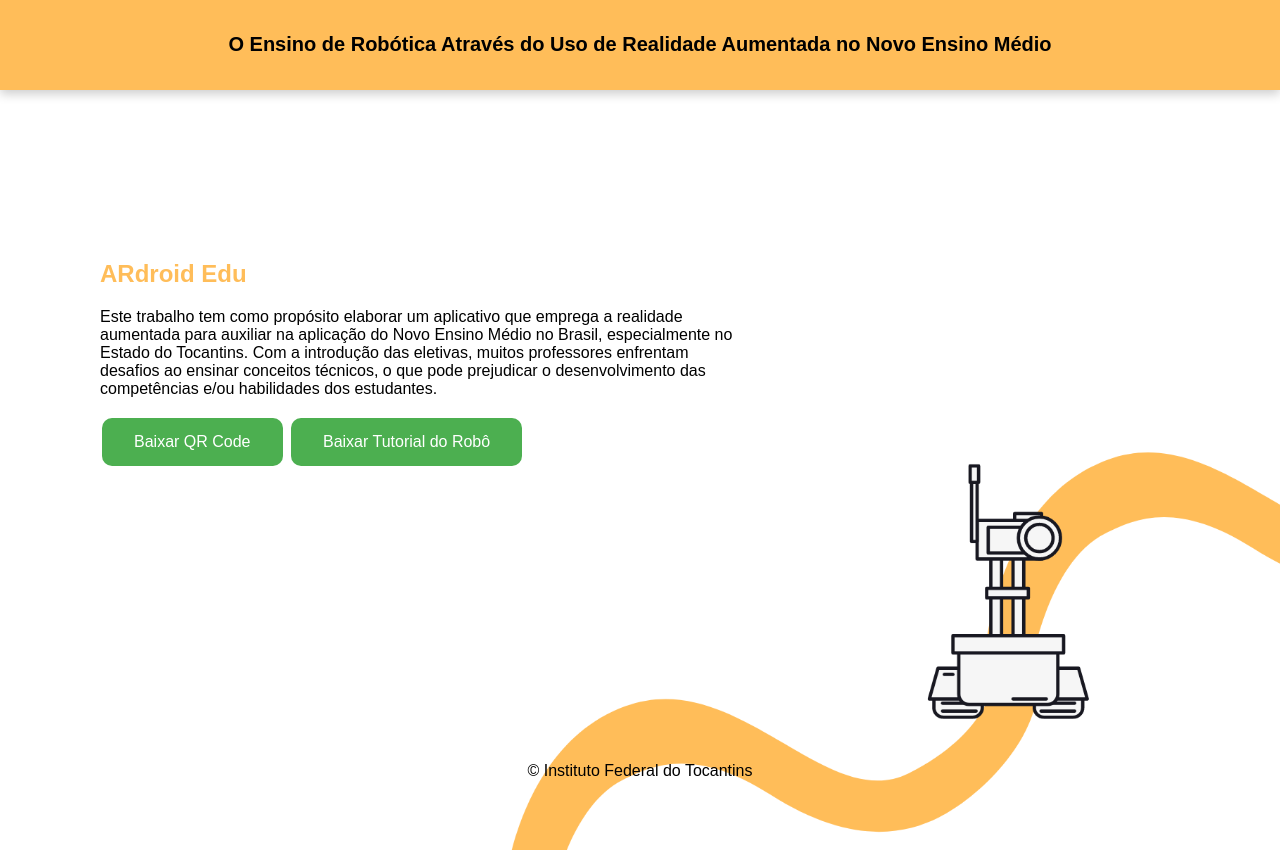
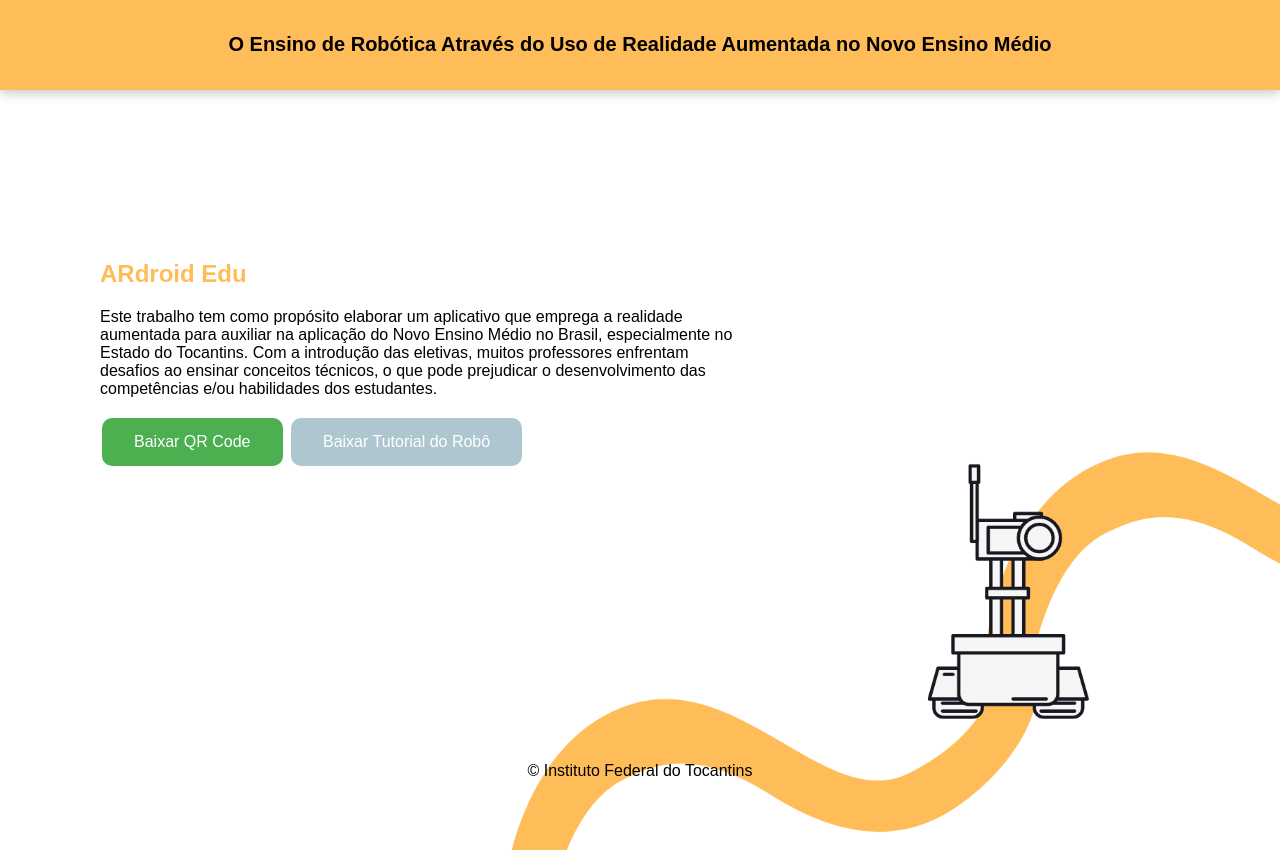
Before and after one commit to cristovaoliberato/siteprojetopesquisa, a plain HTML site: page index.html in a window 1280 px wide. Drawn offline with Linux system fonts and the light colour scheme.

Commit message:
Update index.html

```diff
--- a/index.html
+++ b/index.html
@@ -62,6 +62,12 @@
         button:hover {
             background-color: #45a049;
         }
+        .tutorialButton {
+            background-color: #AEC6CF;
+        }
+        .tutorialButton:hover {
+            background-color: #94A8B0;
+        }
         footer {
             color: #000000;
             text-align: center;
@@ -115,7 +121,7 @@
             <h2>ARdroid Edu</h2>
             <p>Este trabalho tem como propósito elaborar um aplicativo que emprega a realidade aumentada para auxiliar na aplicação do Novo Ensino Médio no Brasil, especialmente no Estado do Tocantins. Com a introdução das eletivas, muitos professores enfrentam desafios ao ensinar conceitos técnicos, o que pode prejudicar o desenvolvimento das competências e/ou habilidades dos estudantes.</p>
             <button id="downloadBtn">Baixar QR Code</button>
-            <button id="downloadTutorial">Baixar Tutorial do Robô</button>
+            <button id="downloadTutorial" class="tutorialButton">Baixar Tutorial do Robô</button>
         </div>
     </main>
     <footer>
```
